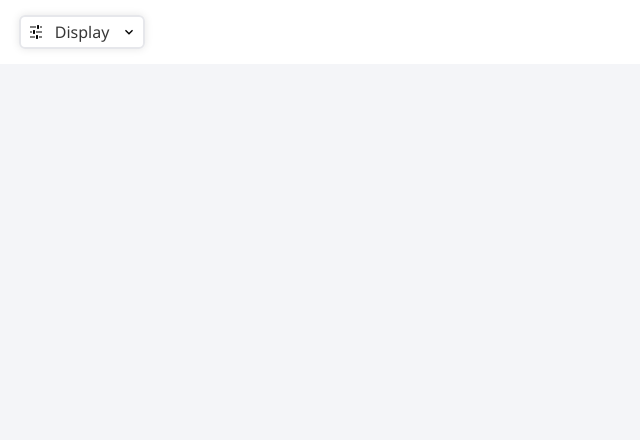
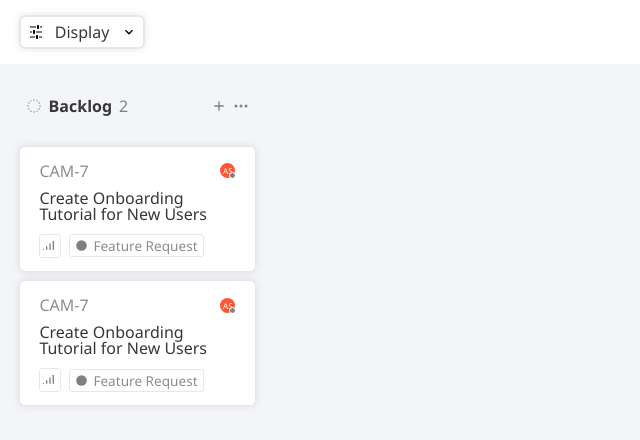
Before and after one commit to sanskar127/quicksell-frontend-assignment, a React (Vite) app: page / in a window 1280 px wide. Shown: the top 440 px of the page, without its empty margins (0-640 px from the left). Built offline with nearby package versions, Linux system fonts and the light colour scheme; no server answers.

Commit message:
some raw work done

```diff
--- a/src/App.css
+++ b/src/App.css
@@ -1,7 +1,17 @@
 .App {
     width: 100%;
-    height: 100vh;
+    min-height: 100vh;
     background-color: #F4F5F8;
+}
+
+.app-main {
+    width: 97%;
+    margin: 0 auto;
+    display: grid;
+    grid-template-columns: repeat(5, 1fr);
+    grid-gap: 15px;
+    min-height: 92vh;
+    padding: 10px 0;
 }
 
 button {
@@ -9,3 +19,36 @@ button {
     outline: 0;
     border: none;
 }
+
+.status-grouping-section-main {
+    display: flex;
+    flex-direction: column;
+    gap: 0.5rem;
+}
+
+.container-main {
+    display: flex;
+    justify-content: space-between;
+    align-items: center;
+    height: 8vh;
+    padding: 0 0.4rem;
+}
+
+.left {
+    display: flex;
+    gap: 7px;
+    justify-content: space-between;
+    align-items: center;
+}
+.right {
+    display: flex;
+    gap: 6px;
+    justify-content: space-between;
+    align-items: center;
+}
+
+.status {
+    font-size: 1rem;
+    font-weight: 600;
+    color: #373737;
+}
--- a/src/App.jsx
+++ b/src/App.jsx
@@ -2,13 +2,32 @@ import { useContext } from 'react'
 import { ApiContext } from './context/BackendContext'
 import Navbar from './components/Navbar'
 import './App.css'
+import Card from './components/Card'
+import { backlog, menu, plus } from './components/Icons'
 
 function App() {
   const data = useContext(ApiContext)
 
   return (
     <div className='App'>
-      <Navbar/>
+      <Navbar />
+      <div className='app-main'>
+        <section className='status-grouping-section-main'>
+          <div className="container-main">
+            <div className="left">
+              <img src={backlog} alt="backlog" />
+              <span className="status">Backlog</span>
+              <span style={{ color: "gray" }}>2</span>
+            </div>
+            <div className="right">
+              <img src={plus} alt="plus" />
+              <img src={menu} alt="menu" />
+            </div>
+          </div>
+          <Card />
+          <Card />
+        </section>
+      </div>
     </div>
   )
 }
--- /dev/null
+++ b/src/components/Card.jsx
@@ -0,0 +1,32 @@
+import React from 'react'
+import { high, tag } from './Icons'
+
+const Card = () => {
+    return (
+        <div className='Card'>
+            <div className="heading">
+                <span>CAM-7</span>
+                <div className="user-icon" style={{backgroundColor: "rgb(255, 87, 51)"}}>
+                    <div>AS</div>
+                    <div className="available-icon" style={{backgroundColor: "gray"}} ></div>
+                </div>
+            </div>
+            <div className="subheading">
+                <p>Create Onboarding Tutorial for New Users</p>
+            </div>
+            <div className="status">
+                <div className="bottom-line">
+                    <div className="priority"><img src={high} alt="high-priority" /></div>
+                    <div className="tag-wrapper">
+                        <div className="tag">
+                            <img src={tag} alt="tag" height="13px" />
+                            <span>Feature Request</span>
+                        </div>
+                    </div>
+                </div>
+            </div>
+        </div>
+    )
+}
+
+export default Card
--- a/src/components/Icons.jsx
+++ b/src/components/Icons.jsx
@@ -13,6 +13,7 @@ import medium from '../assets/medium.svg'
 import menu from '../assets/menu.svg'
 import nopriority from '../assets/nopriority.svg'
 import plus from '../assets/plus.svg'
+import tag from '../assets/tag.svg'
 import todo from '../assets/todo.svg'
 import urgent from '../assets/urgent.svg'
 
@@ -32,6 +33,7 @@ export {
     menu,
     nopriority,
     plus,
+    tag,
     todo,
     urgent
 }
--- a/src/components/Navbar.jsx
+++ b/src/components/Navbar.jsx
@@ -7,7 +7,7 @@ const Navbar = () => {
     <nav className="nav">
       <div className="nav-main">
         <button className='display-btn'>
-          <img src={display} alt="Display" style={{transform: "rotate(270deg)"}} />
+          <img src={display} alt="Display" style={{transform: "rotate(270deg)", fill: "#373737"}} />
           Display
           <img src={dropdown} alt="dropdown" />
         </button>
--- a/src/components/stylesheet.css
+++ b/src/components/stylesheet.css
@@ -33,24 +33,84 @@ nav {
     box-shadow: 0 0 8px 0 #0000001a;
 }
 
-/* Ticket CSS */
+/* Card CSS */
 
-.ticket {
+.Card {
     display: flex;
     flex-direction: column;
     gap: 0.5rem;
     padding: 0.8rem 1.2rem;
     width: 100%;
     border-radius: 6px;
-}
-
-.theme .ticket {
     background-color: #ffff;
     box-shadow: 0px 0px 8px 0px #0000001a;
     border: 1px solid #e6e7eb;
 }
 
-.theme .ticket .heading {
+.heading {
+    display: flex;
+    justify-content: space-between;
+    align-items: center;
+    width: 100%;
     font-size: 1rem;
     color: #8D8D8D;
 }
+
+.subheading {
+    font-size: 1rem;
+    color: #373737;
+    font-weight: 500;
+    line-height: 102%;
+}
+
+.user-icon {
+    display: inline-flex;
+    justify-content: center;
+    align-items: center;
+    width: 15px;
+    height: 15px;
+    border-radius: 50%;
+    font-size: 0.5rem;
+    font-weight: 400;
+    color: white;
+    position: relative;
+}
+
+.available-icon {
+    position: absolute;
+    bottom: 0px;
+    right: 0px;
+    width: 5px;
+    height: 5px;
+    border-radius: 50%;
+    outline: 1px solid white;
+}
+
+.bottom-line {
+    display: flex;
+    align-items: center;
+    gap: 0.5rem;
+    margin-top: 3px;
+}
+
+.priority {
+    border: 1px solid #e6e7eb;
+    border-radius: 3px;
+    padding: 0 2px;
+}
+
+.tag-wrapper {
+    font-size: 0.85rem;
+    padding: 1px 0px;
+    color: #8D8D8D;
+}
+
+.tag {
+    display: flex;
+    gap: 5px;
+    align-items: center;
+    border: 1px solid #e6e7eb;
+    border-radius: 3px;
+    padding: 1px 5px;
+    font-weight: 400;
+}
```
Also changed, not shown: src/assets/tag.svg (added).
